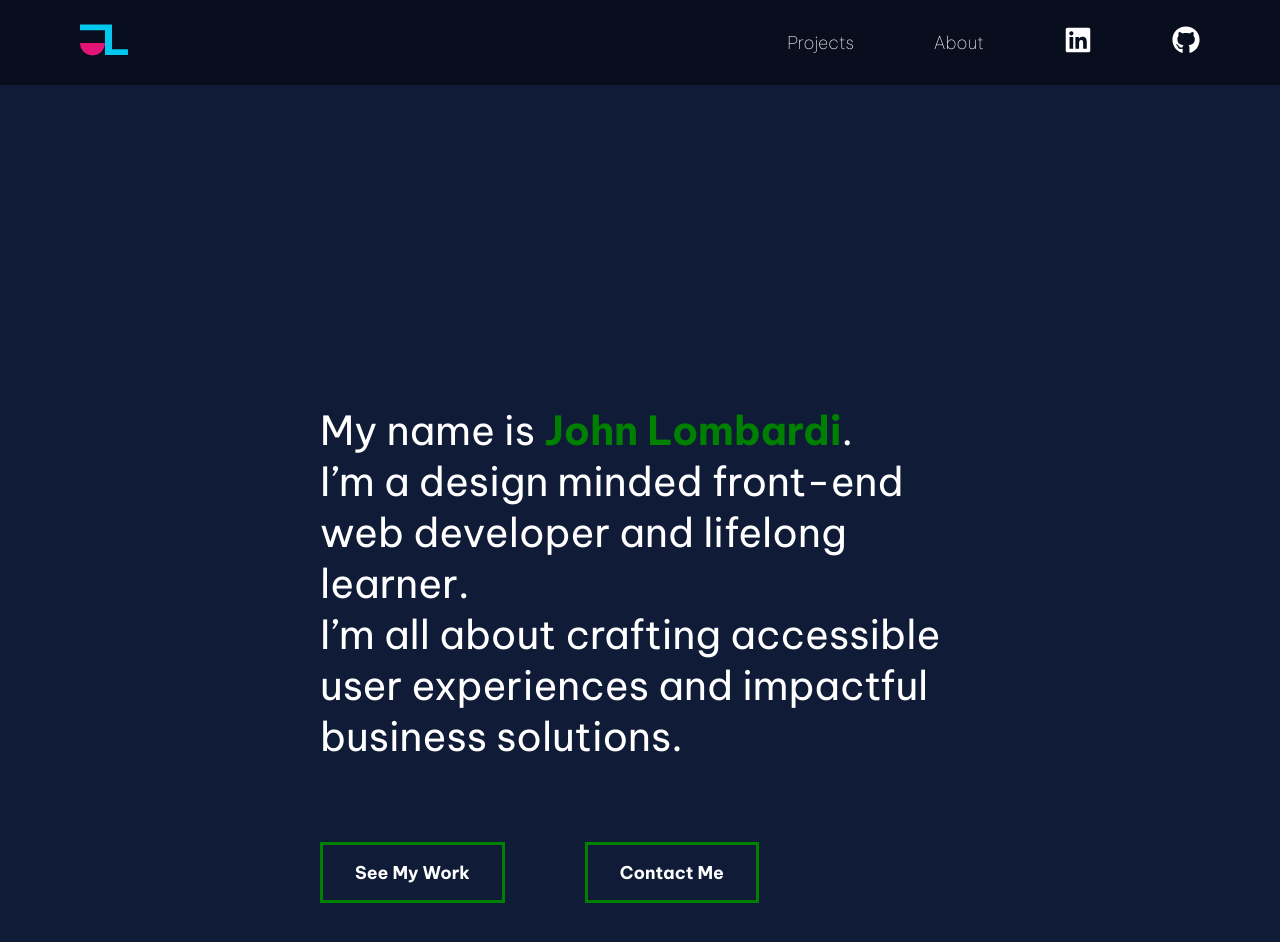
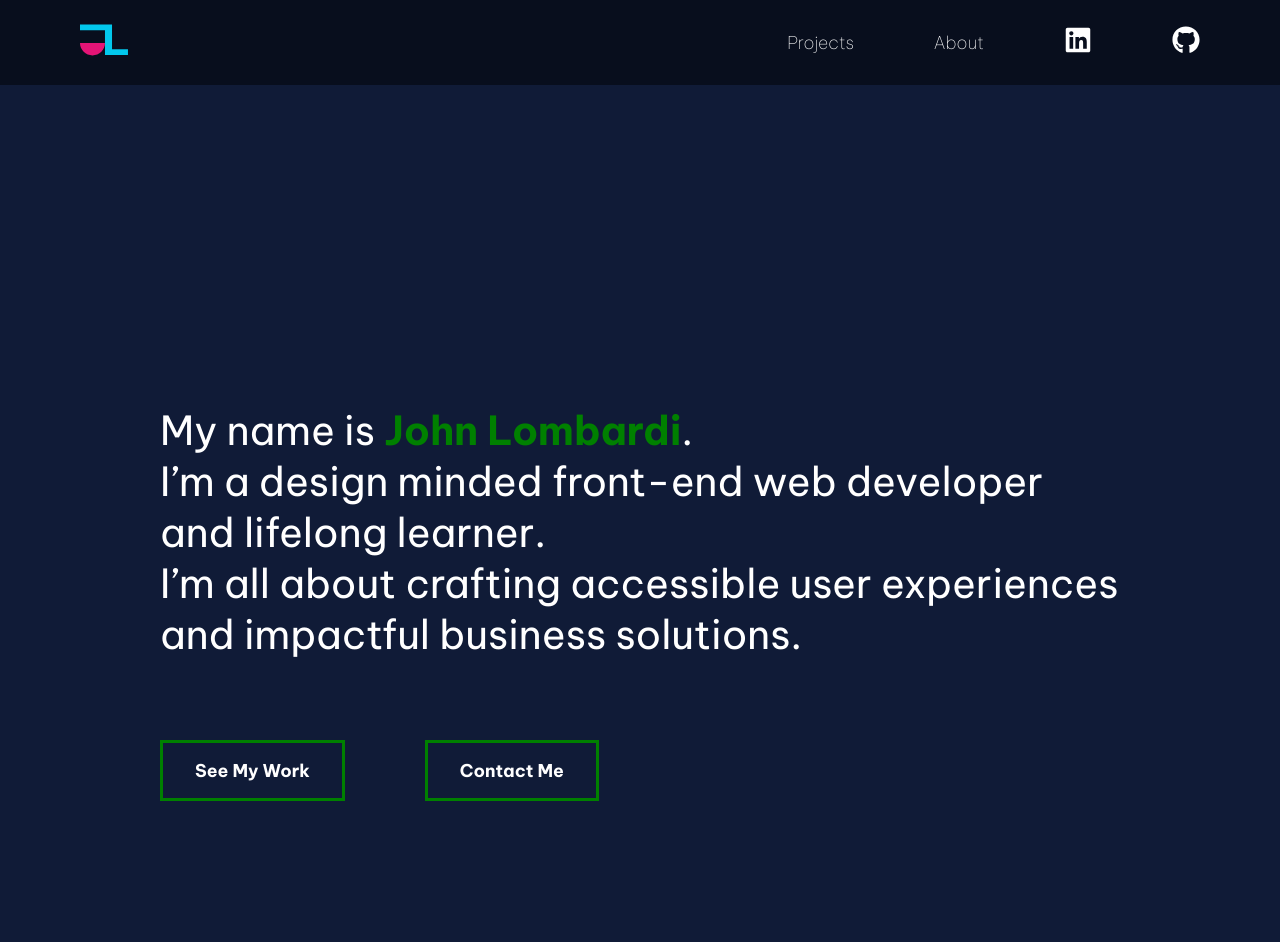
Before and after one commit to johnlombardi389/port, a React (Vite) app: page / in a window 1280 px wide. Shown: the top 942 px of the page. Built offline with nearby package versions, Linux system fonts and the light colour scheme.

Commit message:
Adjusted padding of home intro text

```diff
--- a/src/styles/_home.scss
+++ b/src/styles/_home.scss
@@ -7,7 +7,7 @@
   flex-direction: column;
   color: white;
   margin: auto;
-  padding: 20rem;
+  padding: 20rem 10rem;
   .hide {
     overflow: hidden;
   }
```
